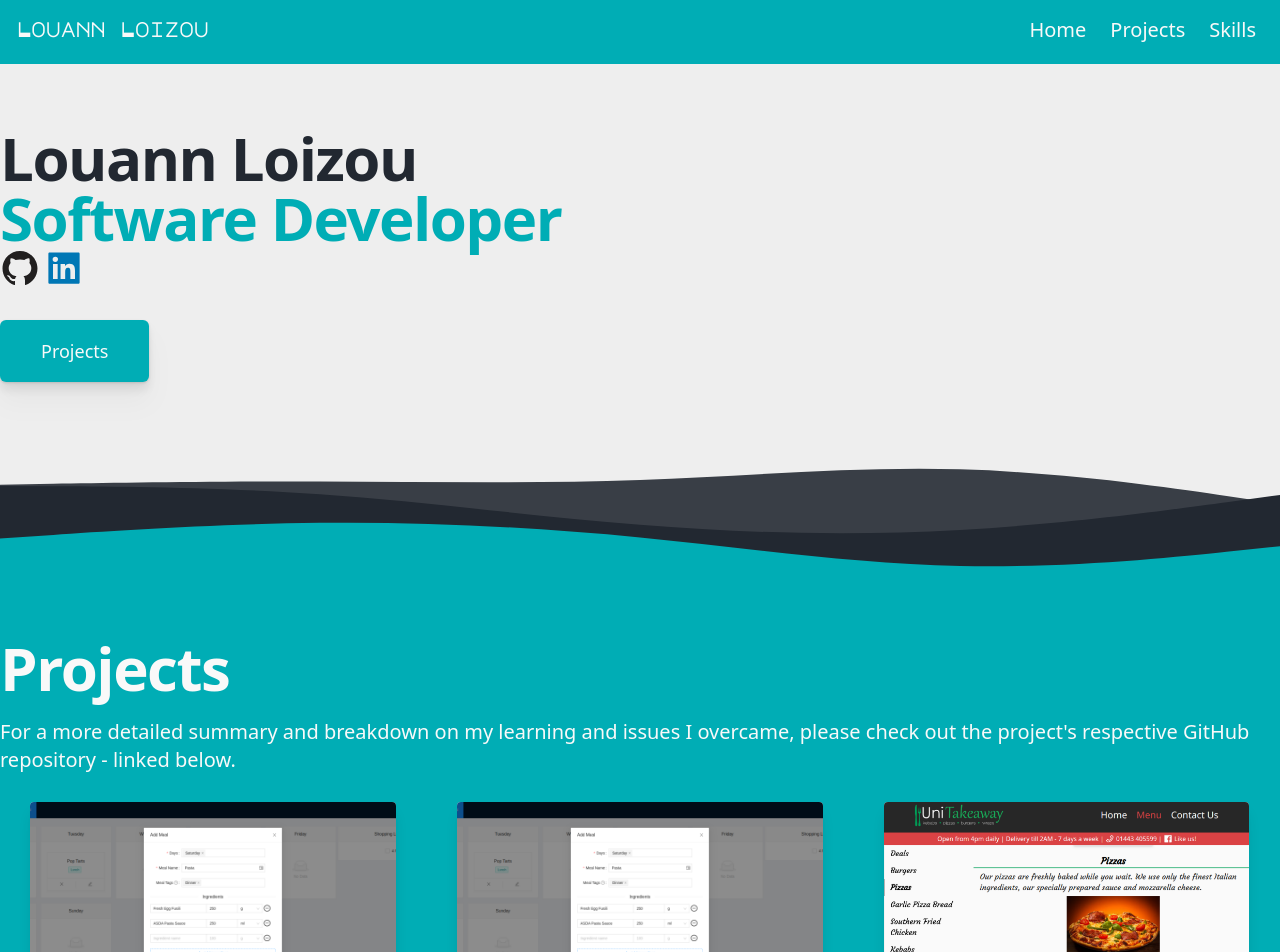
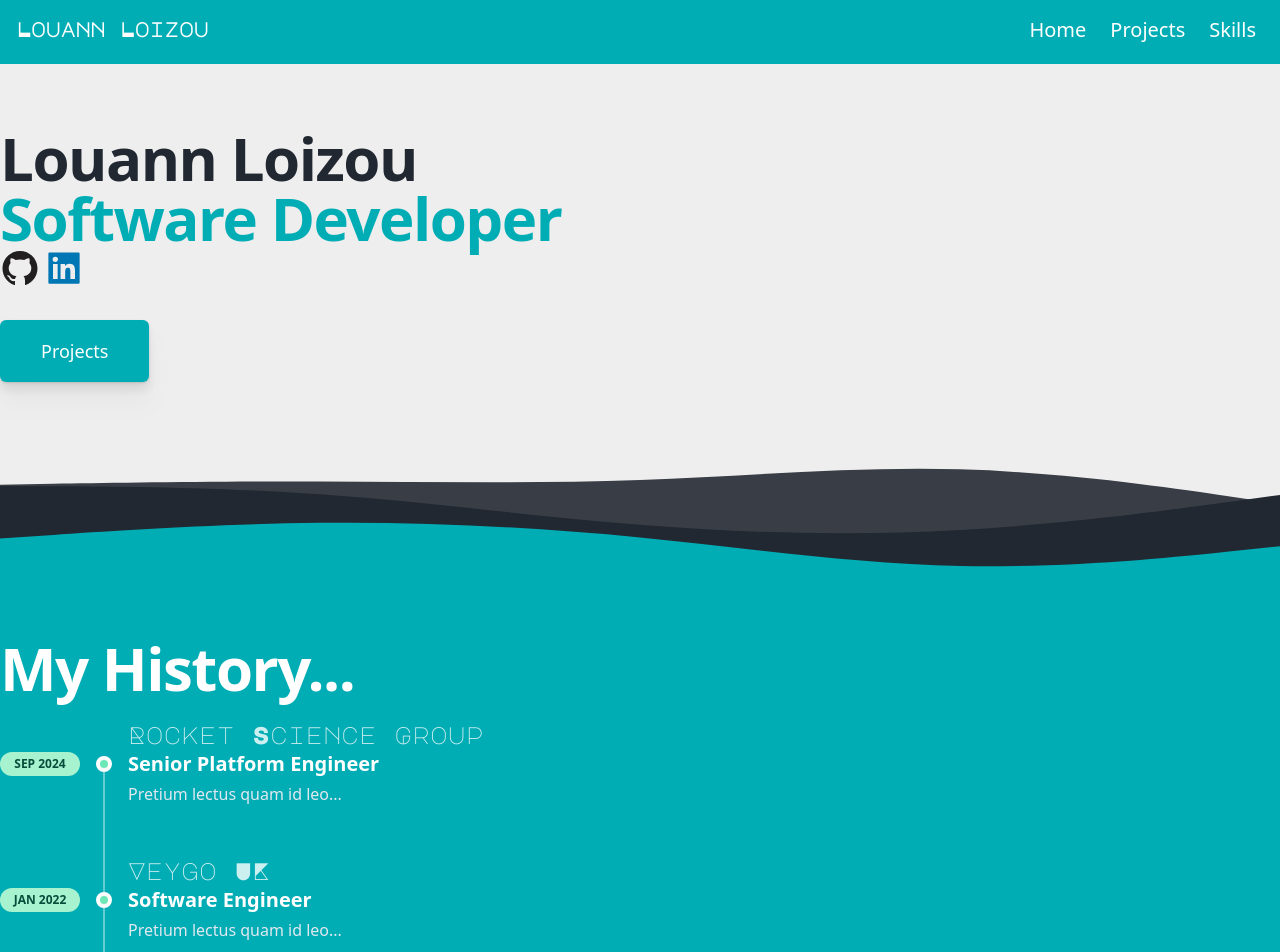
Before and after one commit to louannl/louann-loizou, a React (Create React App) app: page / in a window 1280 px wide. Shown: the top 952 px of the page. Built offline with nearby package versions, Linux system fonts and the light colour scheme.

Commit message:
feat/wip - add timeline for work history, with placeholder for now

```diff
--- /dev/null
+++ b/src/components/UI/Timeline/Timeline.js
@@ -0,0 +1,79 @@
+import tw from "../../../helpers/tailwind";
+
+const timelineColors = {
+    label: "text-white/80",
+
+    title: "text-white",
+    body: "text-slate-200",
+
+    line: "before:bg-white/40",
+
+    dot: "after:bg-emerald-300",
+    dotBorder: "after:border-white",
+
+    dateText: "text-emerald-900",
+    dateBg: "bg-emerald-200",
+};
+
+
+export function TimelineItem({ label, date, title, children }) {
+    return ( <div className="relative pl-8 sm:pl-32 py-6 group">
+            <div
+            className={tw(
+                "font-Monoton font-medium text-2xl mb-1 sm:mb-0",
+                timelineColors.label
+            )}
+        >
+            {label}
+        </div>
+
+        <div
+            className={tw(
+                "flex flex-col sm:flex-row items-start mb-1",
+
+                "group-last:before:hidden",
+
+                "before:absolute before:left-2 sm:before:left-0",
+                "before:h-full before:px-px",
+                timelineColors.line,
+                "sm:before:ml-[6.5rem]",
+                "before:self-start",
+                "before:-translate-x-1/2 before:translate-y-3",
+
+                "after:absolute after:left-2 sm:after:left-0",
+                "after:w-2 after:h-2",
+                timelineColors.dot,
+                "after:border-4 after:box-content",
+                timelineColors.dotBorder,
+                "after:rounded-full sm:after:ml-[6.5rem]",
+                "after:-translate-x-1/2 after:translate-y-1.5"
+            )}
+        >
+            <time
+                className={tw(
+                    "sm:absolute left-0 translate-y-0.5",
+                    "inline-flex items-center justify-center",
+                    "text-xs font-semibold uppercase",
+                    "w-20 h-6 mb-3 sm:mb-0",
+                    "rounded-full",
+                    timelineColors.dateText,
+                    timelineColors.dateBg
+                )}
+            >
+                {date}
+            </time>
+            <div
+                className={tw(
+                    "text-xl font-bold",
+                    timelineColors.title
+                )}
+            >
+                {title}
+            </div>
+        </div>
+        <div className={tw(timelineColors.body)}>
+            {children}
+        </div>
+    </div>
+);
+}
--- a/src/components/layout/Layout.js
+++ b/src/components/layout/Layout.js
@@ -5,6 +5,7 @@ import Skills from '../../pages/Skills';
 
 import MainNavigation from './MainNavigation';
 import Footer from './Footer';
+import Career from "../../pages/Career";
 
 const Layout = () => {
   return (
@@ -12,6 +13,7 @@ const Layout = () => {
       <MainNavigation />
       <main>
         <Hero />
+        <Career />
         <Projects />
         <Skills />
       </main>
--- /dev/null
+++ b/src/pages/Career.js
@@ -0,0 +1,68 @@
+import { Content, Section } from '../components/UI/Section';
+import AttributeHeader from '../components/UI/Headers/AttributeHeader';
+import { SubHeader } from '../components/UI/Paragraphs/SubHeader';
+import tw from '../helpers/tailwind';
+
+import {TimelineItem} from "../components/UI/Timeline/Timeline";
+
+const timeline = [
+    {
+        label: "Rocket Science Group",
+        date: "Sep 2024",
+        title: "Senior Platform Engineer",
+        text: "Pretium lectus quam id leo..."
+    },
+    {
+        label: "Veygo UK",
+        date: "Jan 2022",
+        title: "Software Engineer",
+        text: "Pretium lectus quam id leo..."
+    },
+    {
+        label: "Career transition",
+        date: "Aug 2021",
+        title: "Career transition during Covid...",
+        text: "Pretium lectus quam id leo..."
+    },
+    {
+        label: "Finance Controller, Auditor and so on...",
+        date: "Apr 15",
+        title: "Spreadsheets were my Database",
+        text: "Pretium lectus quam id leo..."
+    }
+];
+
+/*
+* Idea
+* Make a double-sided timeline instead
+* one side is my job roles
+* the other side is types of projects I built (providing not NDA)
+* also update tailwind and that
+* also had linter etc.
+* */
+
+const Projects = () => {
+    return (
+        <Section className={tw('bg-mint', 'h-100')} name="projects">
+            <Content>
+                <AttributeHeader className="text-white">My History...</AttributeHeader>
+                <SubHeader className="text-white">
+                </SubHeader>
+                <div className="-my-6">
+                    {timeline.map((item, i) => (
+                        <TimelineItem
+                            key={i}
+                            label={item.label}
+                            date={item.date}
+                            title={item.title}
+                        >
+                            {item.text}
+                        </TimelineItem>
+                    ))}
+                </div>
+            </Content>
+        </Section>
+    );
+};
+
+export default Projects;
--- a/tailwind.config.js
+++ b/tailwind.config.js
@@ -10,27 +10,19 @@ module.exports = {
       '3/4': '75vh',
       full: '100vh',
     },
+    extend: {
       colors: {
-      transparent: 'transparent',
-      current: 'currentColor',
-      gray: colors.neutral,
-      red: colors.red,
-      black: colors.black,
-      white: {
-        DEFAULT: '#F9F9F9',
-      },
-      purple: {
-        DEFAULT: '#301E67',
-        dark: '#03001C'
-      },
         themeGrey: '#393E46',
         themeDarkGrey: '#222831',
         themeLightGrey: '#EEEEEE',
         mint: '#00ADB5',
         githubGrey: '#211F1F',
         linkedInBlue: '#0077b5',
+        purple: {
+          DEFAULT: '#301E67',
+          dark: '#03001C'
         },
-    extend: {
+      },
       fontFamily: {
         Monoton: ['Major Mono Display', 'cursive'],
       },
```
Lines whose indentation alone changed are shown as unchanged.
